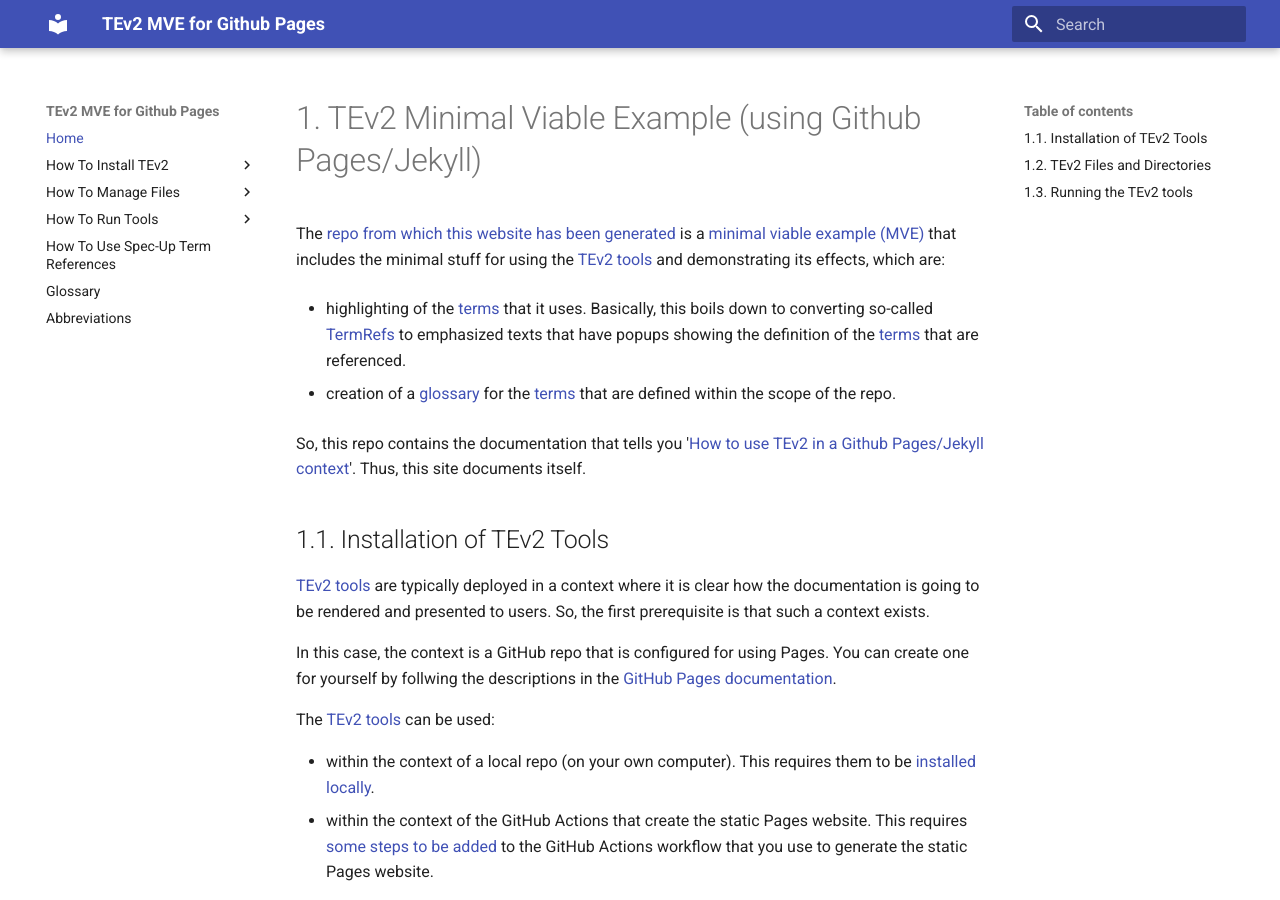
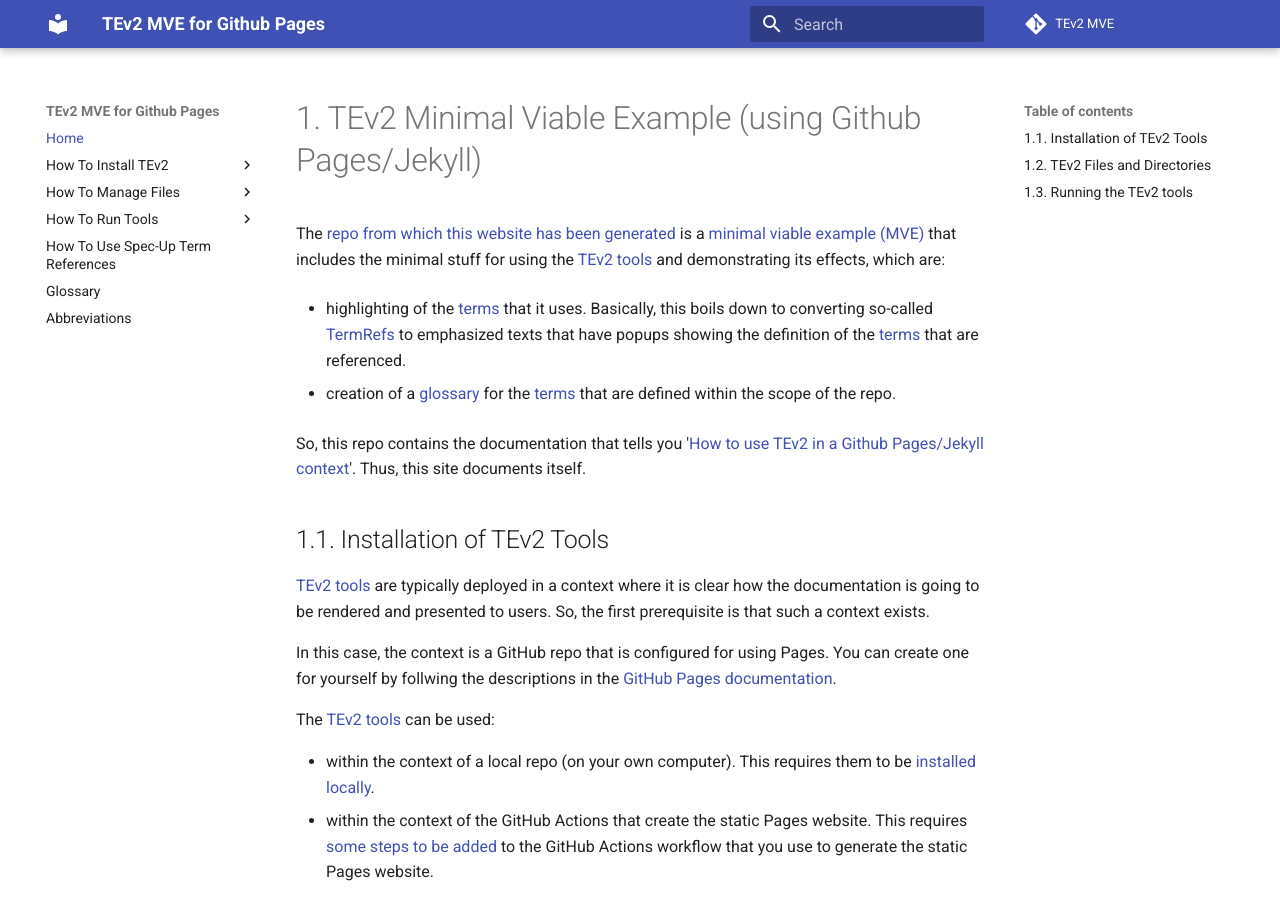
Before and after one commit to tno-terminology-design/tev2-mve, an MkDocs documentation site: the page built from docs/index.md, in a window 1280 px wide and 900 px high. Built offline with MkDocs 1.6.1 and Material for MkDocs 9.7.7, drawn with Linux system fonts in a browser that asks for light colours; comment, search, counter and statistics services are not loaded.

Commit message:
attempt to have the site link to the repo
Signed-off-by: Rieks <RieksJ@users.noreply.github.com>

```diff
--- a/mkdocs.yml
+++ b/mkdocs.yml
@@ -19,6 +19,9 @@ nav:
   - Glossary: glossary.md
   - Abbreviations: abbreviations.md
 
+repo_url: 'https://github.com/tno-terminology-design/tev2-mve'
+repo_name: 'TEv2 MVE'
+
 # Assuming your Markdown files are directly in the /docs folder
 docs_dir: docs
 
```
